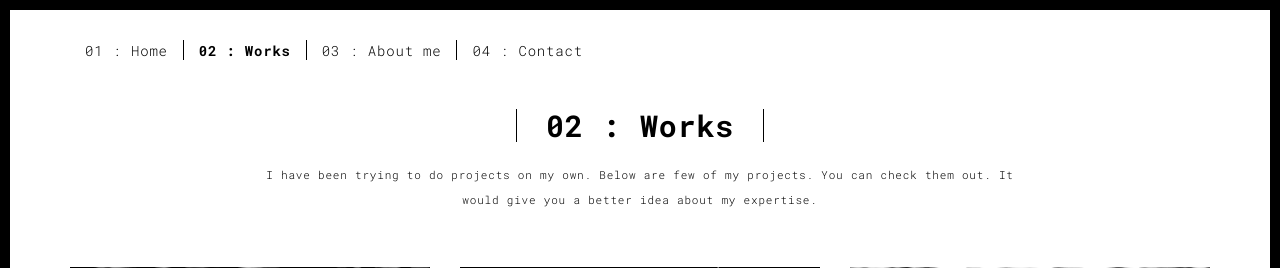
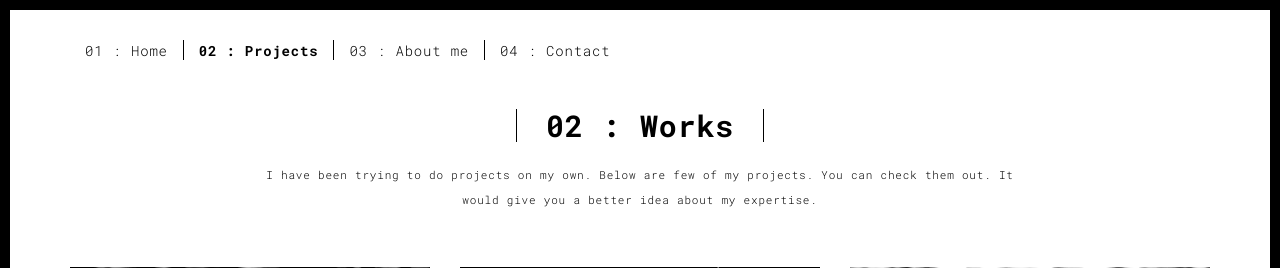
Before and after one commit to SirazSium84/portfolio-webpage, a Flask app: page /works.html in a window 1280 px wide. Shown: the top 268 px of the page. Run offline with Flask 2, Linux system fonts and the light colour scheme; some libraries are stand-ins or nearby versions.

Commit message:
Updating the files

```diff
--- a/templates/thankyou.html
+++ b/templates/thankyou.html
@@ -38,7 +38,7 @@
       <div class="collapse navbar-collapse" id="navbar-collapse">
         <ul class="nav navbar-nav ">
           <li><a href="./index.html" title="">01 : Home</a></li>
-          <li><a href="./works.html" title="">02 : Works</a></li>
+          <li><a href="./works.html" title="">02 : Projects</a></li>
           <li><a href="./about.html" title="">03 : About me</a></li>
           <li><a href="./contact.html" title="">04 : Contact</a></li>
         </ul>
--- a/templates/works.html
+++ b/templates/works.html
@@ -38,7 +38,7 @@
       <div class="collapse navbar-collapse" id="navbar-collapse">
         <ul class="nav navbar-nav ">
           <li><a href="./index.html" title="">01 : Home</a></li>
-          <li><a href="./works.html" title="">02 : Works</a></li>
+          <li><a href="./works.html" title="">02 : Projects</a></li>
           <li><a href="./about.html" title="">03 : About me</a></li>
           <li><a href="./contact.html" title="">04 : Contact</a></li>
         </ul>
```
